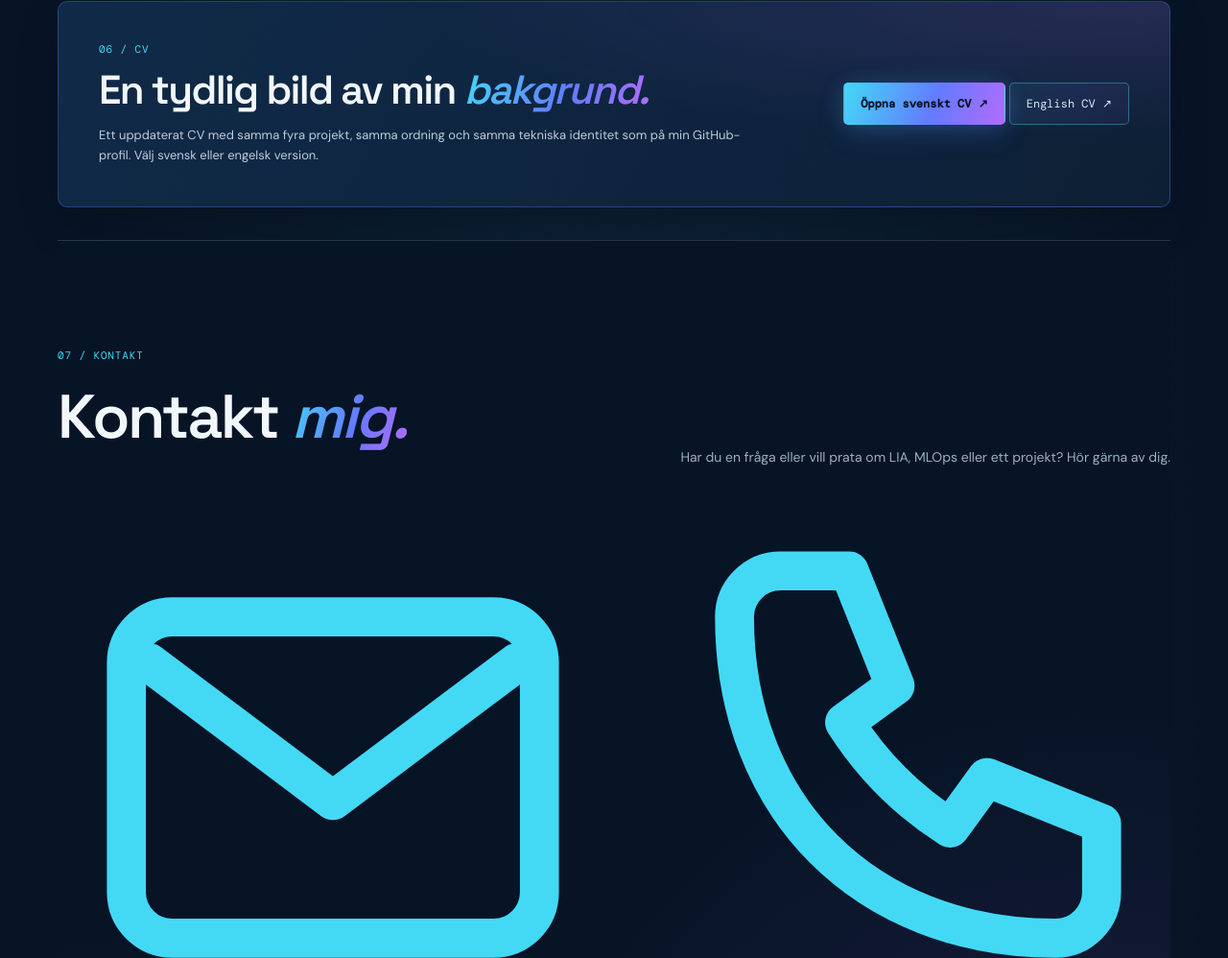
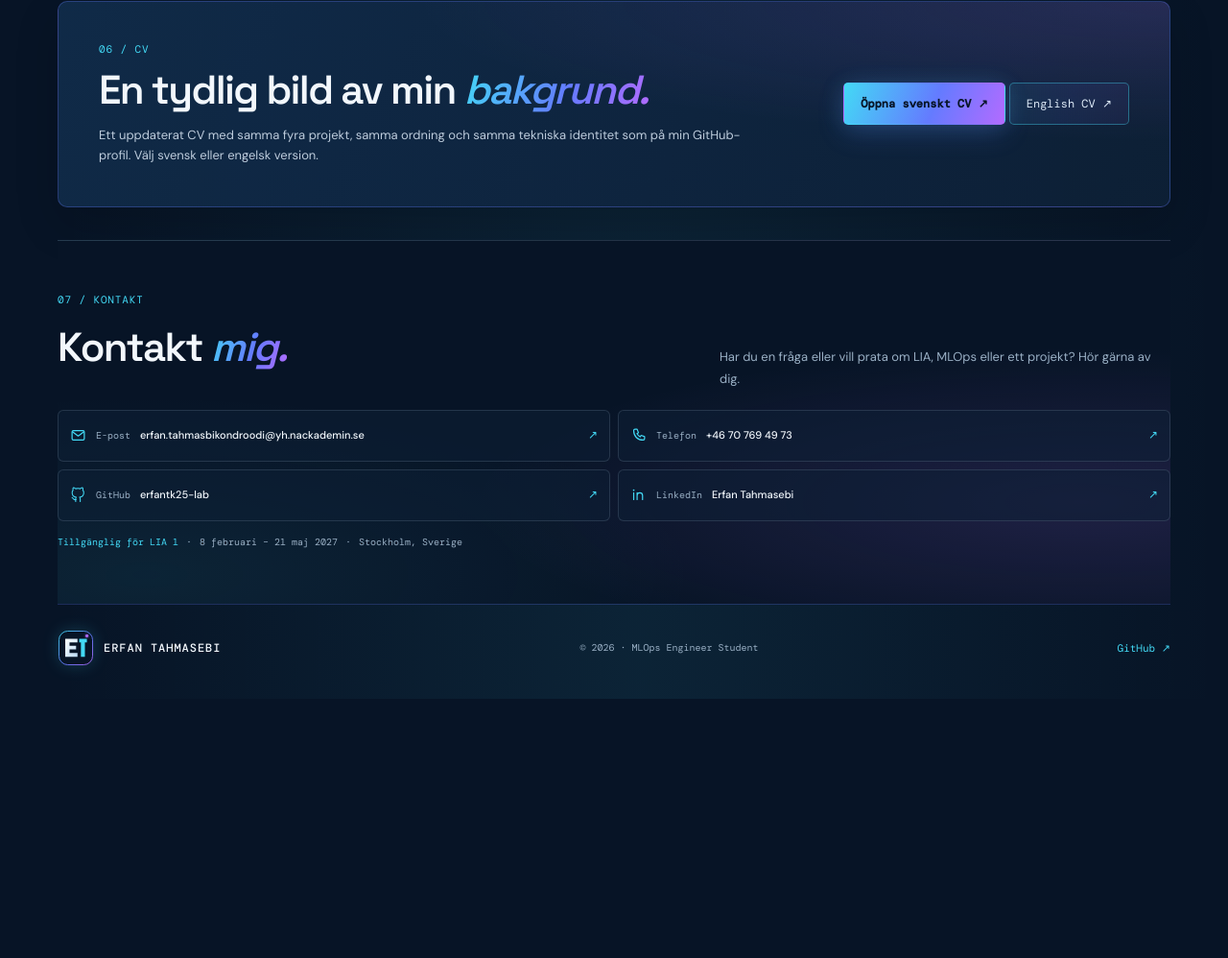
Before and after one commit to erfantk25-lab/erfantk25-lab.github.io, a plain HTML site: page index.html in a window 1280 px wide. Shown: the part 4738-5736 px from the top of the page at 96% size. After the commit the page ends 5466 px from the top, so only its background shows below. Drawn offline with nearby package versions, Linux system fonts and the light colour scheme.

Commit message:
Reduce contact spacing and use compact contact links

```diff
--- a/premium.css
+++ b/premium.css
@@ -504,3 +504,21 @@ footer {
 @media(max-width:850px) { .contact-grid { grid-template-columns:1fr; } .contact-action { min-height:0; } }
 @media(max-width:620px) { .contact-heading { align-items:flex-start; flex-direction:column; gap:18px; } .contact-methods { grid-template-columns:1fr; } .contact-card { min-height:76px; padding:14px; } .contact-action { padding:22px; } .contact-action .button { width:100%; } }
 @media(prefers-reduced-motion:reduce) { .contact-card { transition:none; } .contact-card:hover { transform:none; } }
+
+
+/* Compact contact area: simple links, low visual weight, less vertical space. */
+.contact { padding:54px 0 58px!important; }
+.contact-heading { display:flex; align-items:baseline; justify-content:space-between; gap:22px; margin:8px 0 20px!important; }
+.contact-heading h2 { margin:0!important; font-size:clamp(29px,3.8vw,42px)!important; }
+.contact-intro { max-width:470px!important; margin:0!important; font-size:13px!important; }
+.contact-methods { display:grid!important; grid-template-columns:repeat(2,minmax(0,1fr)); gap:8px!important; }
+.contact-link { display:flex; align-items:center; gap:10px; min-width:0; min-height:54px; padding:10px 12px; border:1px solid var(--border); border-radius:6px; background:rgba(13,32,54,.55); color:var(--text)!important; text-decoration:none; }
+.contact-link:hover { border-color:rgba(67,217,245,.42); background:rgba(16,43,73,.78); }
+.contact-link svg { width:17px; height:17px; flex:0 0 17px; color:var(--accent); }
+.contact-link span { color:var(--muted); font:10px var(--mono); }
+.contact-link strong { min-width:0; overflow-wrap:anywhere; font-size:11px; font-weight:500; }
+.contact-link b { margin-left:auto; color:var(--accent); font-size:12px; font-weight:400; }
+.contact-note { display:flex; flex-wrap:wrap; align-items:center; gap:8px; margin:15px 0 0!important; color:var(--muted); font:10px var(--mono); }
+.contact-note span:first-child { color:var(--accent); }
+@media(max-width:720px) { .contact-heading { display:block; } .contact-intro { margin-top:9px!important; } }
+@media(max-width:560px) { .contact { padding:42px 0 46px!important; } .contact-methods { grid-template-columns:1fr; } .contact-link { min-height:50px; } }
```
